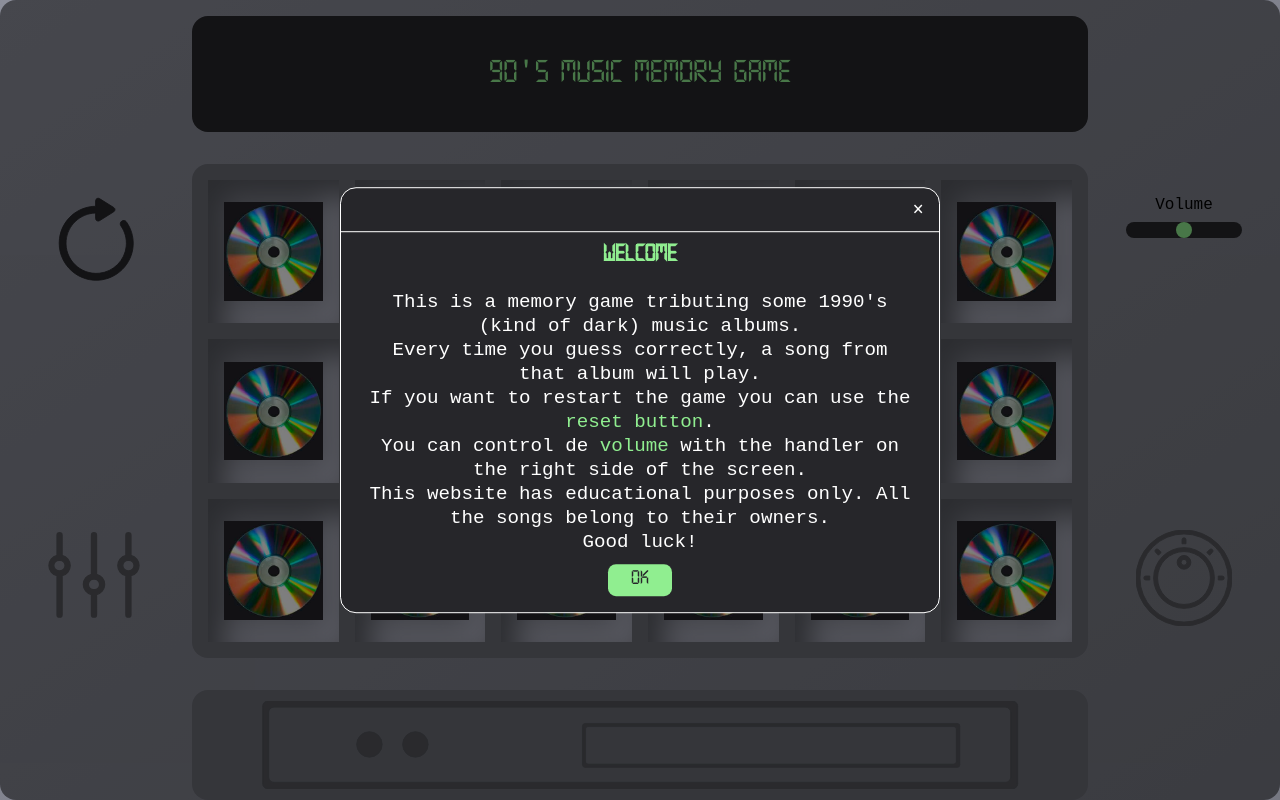
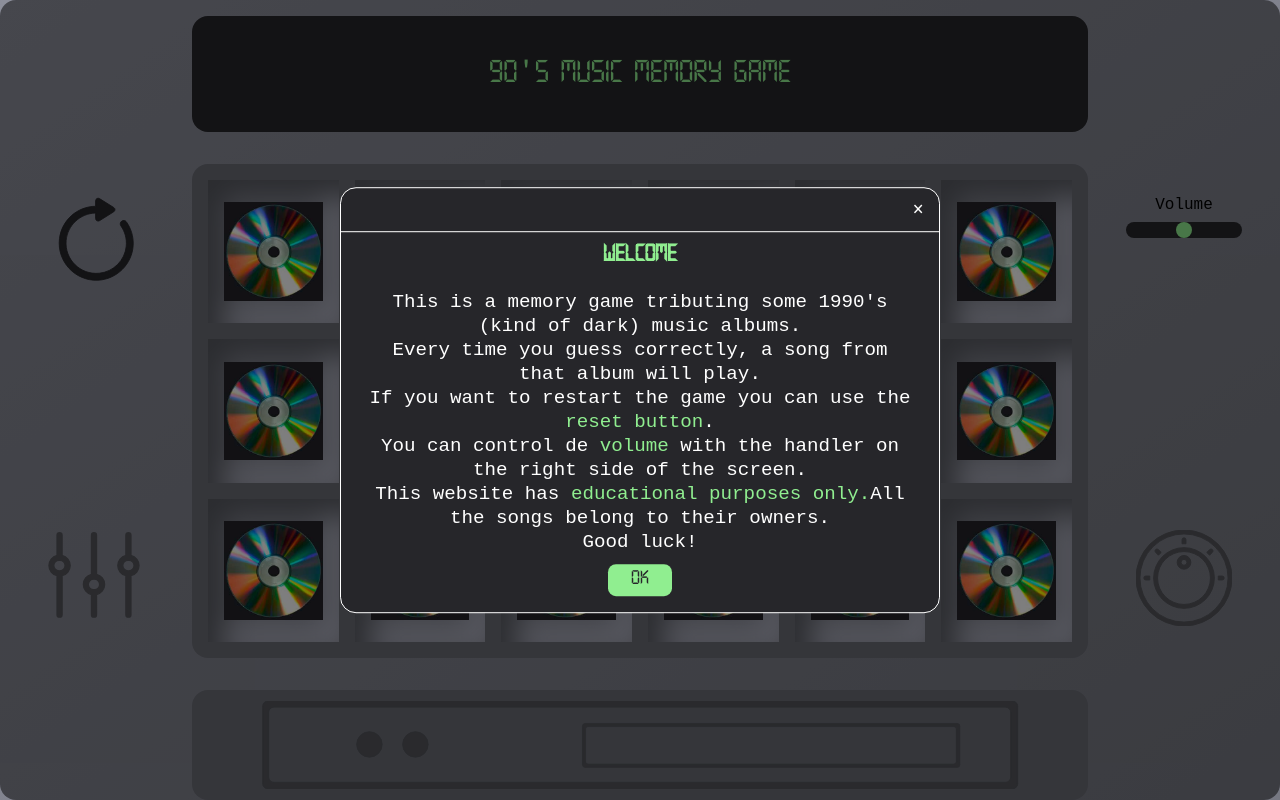
Before and after one commit to ceciCoding/90s-Music-Memory-Game, a plain HTML site: page index.html in a window 1280 px wide. Drawn offline with nearby package versions, Linux system fonts and the light colour scheme.

Commit message:
minor change in modal

```diff
--- a/index.html
+++ b/index.html
@@ -138,7 +138,7 @@
         Every time you guess correctly, a song from that album will play. <br>
         If you want to restart the game you can use the <span>reset button</span>. <br>
         You can control de <span>volume</span> with the handler on the right side of the screen. <br>
-        This website has educational purposes only. All the songs belong to their owners. <br>
+        This website has <span>educational purposes only.</span>All the songs belong to their owners. <br>
         Good luck!
       </div>
       <div class="ok-button">OK</div>
```
